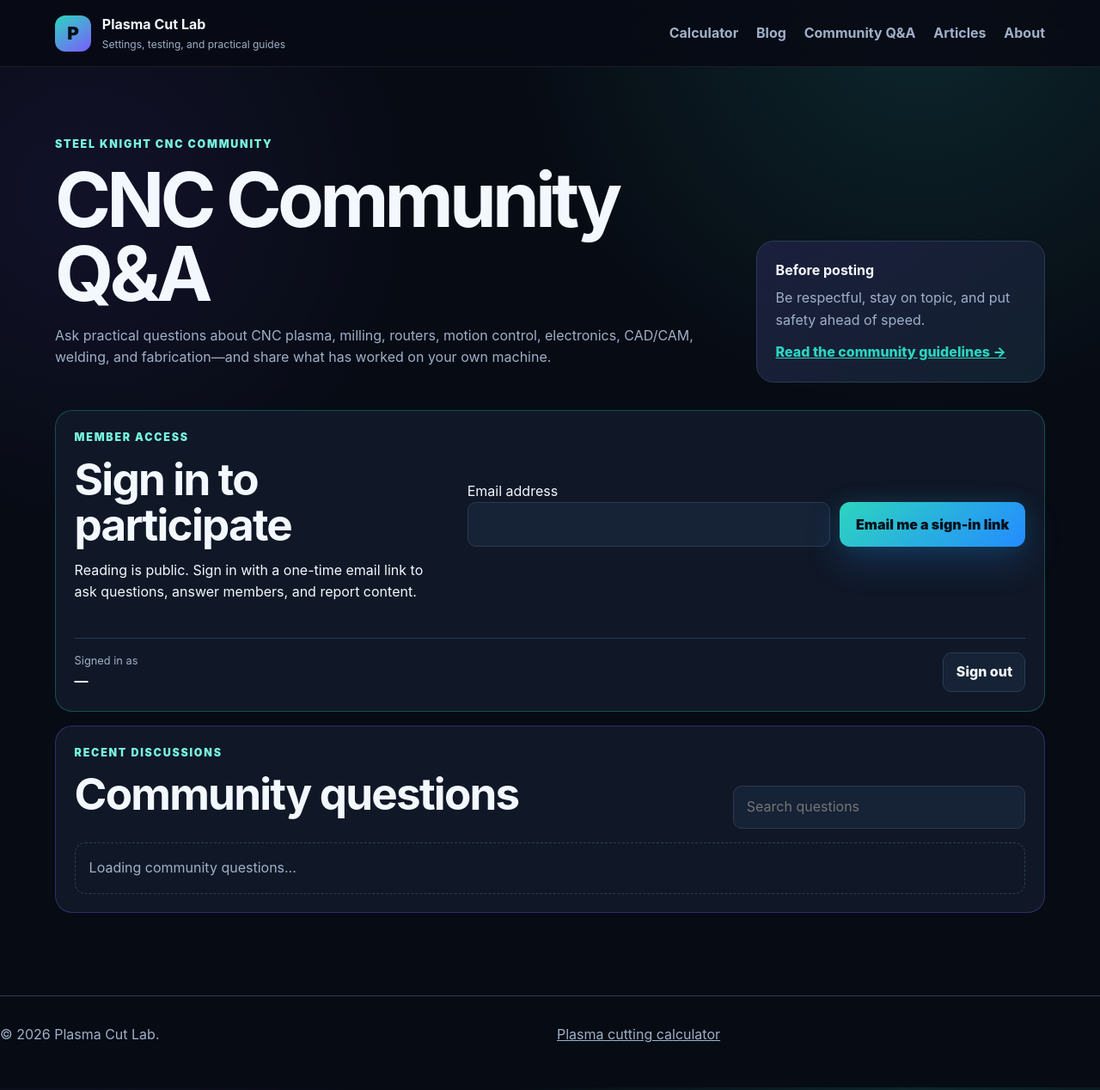
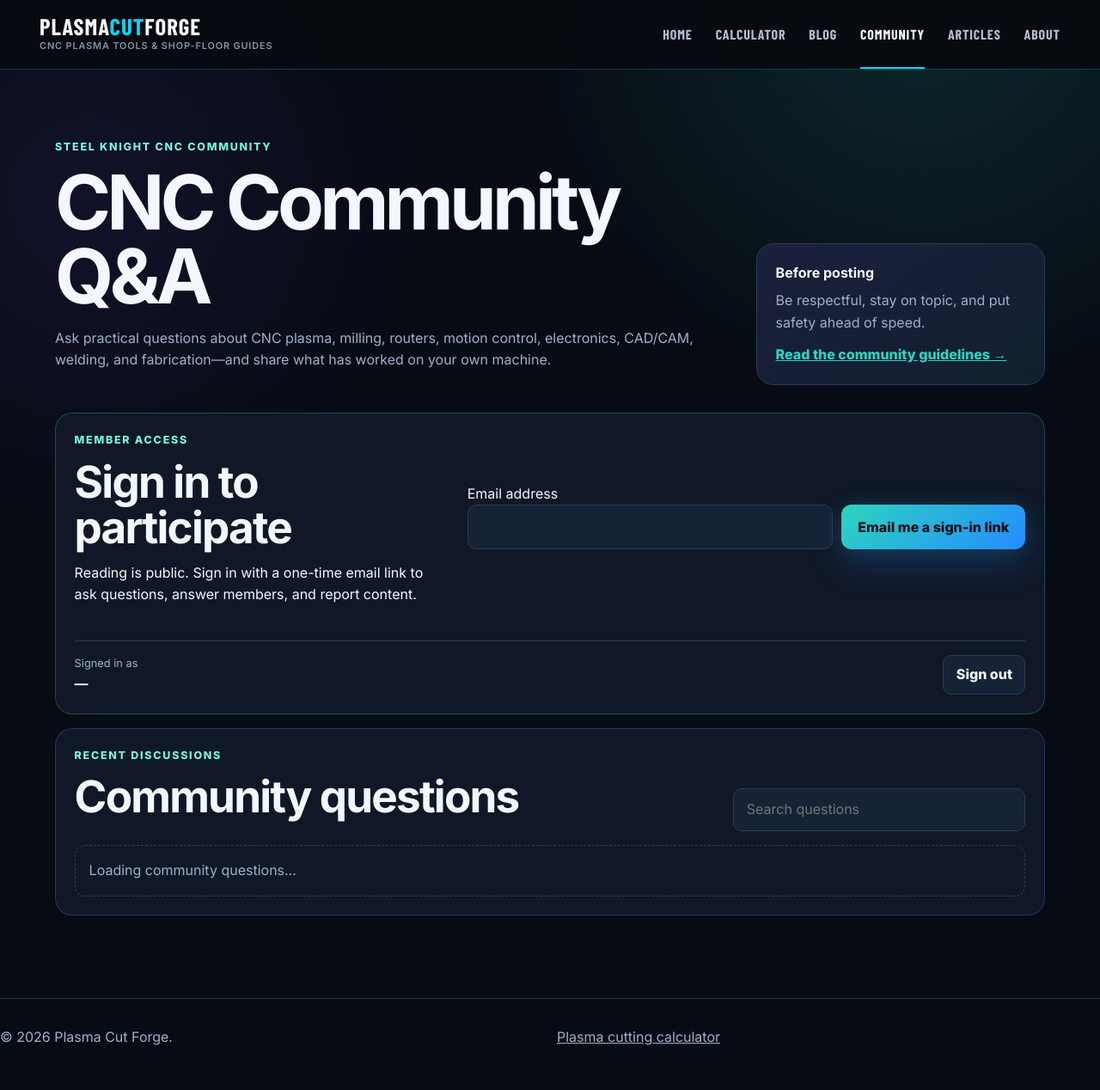
Before and after one commit to steelknightcnc-cmd/plasma-cutting-blog, a Jekyll site: the page built from community.html, in a window 1280 px wide and 1268 px high. Shown: the whole window at 86% size. Built offline with Jekyll 4.4.1, drawn with Linux system fonts in a browser that asks for light colours; some web fonts are replaced; a script that is not in the unit is left out.

Commit message:
Add files via upload
Fix Blog and Community styling for custom domain

```diff
--- a/_config.yml
+++ b/_config.yml
@@ -1,7 +1,7 @@
-title: Plasma Cut Lab
-description: Plasma cutting calculators, cut charts, testing, and practical guides.
-url: "https://steelknightcnc-cmd.github.io"
-baseurl: "/plasma-cutting-blog"
+title: Plasma Cut Forge
+description: CNC plasma calculators, cut charts, testing, troubleshooting, and practical shop-floor guides.
+url: "https://plasmacutforge.com"
+baseurl: ""
 timezone: Europe/Vienna
 markdown: kramdown
 permalink: /blog/:title/
@@ -12,8 +12,9 @@
       type: posts
     values:
       layout: post
-      author: Plasma Cut Lab
+      author: Plasma Cut Forge
 
 exclude:
   - README.md
+  - README_UPDATE.md
   - README_UPLOAD.md
--- a/_layouts/default.html
+++ b/_layouts/default.html
@@ -5,38 +5,41 @@
   <meta name="viewport" content="width=device-width, initial-scale=1">
   <meta name="description" content="{{ page.description | default: site.description | escape }}">
   <title>{% if page.title %}{{ page.title | escape }} | {% endif %}{{ site.title }}</title>
-  <link rel="icon" href="{{ '/favicon.ico' | relative_url }}" sizes="any">
-  <link rel="icon" type="image/png" sizes="32x32" href="{{ '/favicon-32x32.png' | relative_url }}">
-  <link rel="icon" type="image/png" sizes="16x16" href="{{ '/favicon-16x16.png' | relative_url }}">
-  <link rel="apple-touch-icon" sizes="180x180" href="{{ '/apple-touch-icon.png' | relative_url }}">
-  <link rel="manifest" href="{{ '/site.webmanifest' | relative_url }}">
+
+  <link rel="icon" href="/favicon.ico" sizes="any">
+  <link rel="icon" type="image/png" sizes="32x32" href="/favicon-32x32.png">
+  <link rel="icon" type="image/png" sizes="16x16" href="/favicon-16x16.png">
+  <link rel="apple-touch-icon" sizes="180x180" href="/apple-touch-icon.png">
+  <link rel="manifest" href="/site.webmanifest">
   <meta name="theme-color" content="#070b14">
-  <link rel="stylesheet" href="{{ '/styles.css?v=16.0' | relative_url }}">
+
+  <link rel="preconnect" href="https://fonts.googleapis.com">
+  <link rel="preconnect" href="https://fonts.gstatic.com" crossorigin>
+  <link href="https://fonts.googleapis.com/css2?family=Barlow+Condensed:wght@600;700;800;900&family=Inter:wght@400;500;600;700;800&display=swap" rel="stylesheet">
+  <link rel="stylesheet" href="/styles.css?v=24.0">
 </head>
 <body class="{{ page.body_class | default: 'article-page' }}">
-  <header class="site-header">
-    <a class="brand" href="{{ '/#top' | relative_url }}" aria-label="Plasma Cut Lab home">
-      <span class="brand-mark" aria-hidden="true">P</span>
-      <span>
-        <strong>Plasma Cut Lab</strong>
-        <small>Settings, testing, and practical guides</small>
-      </span>
+  <header class="site-header industrial-header">
+    <a class="brand industrial-brand" href="/#top" aria-label="Plasma Cut Forge home">
+      <span class="brand-wordmark">PLASMA<span>CUT</span>FORGE</span>
+      <small>CNC plasma tools &amp; shop-floor guides</small>
     </a>
 
-    <nav aria-label="Primary navigation">
-      <a href="{{ '/#calculator' | relative_url }}">Calculator</a>
-      <a href="{{ '/blog/' | relative_url }}">Blog</a>
-      <a href="{{ '/community/' | relative_url }}">Community Q&amp;A</a>
-      <a href="{{ '/#articles' | relative_url }}">Articles</a>
-      <a href="{{ '/#about' | relative_url }}">About</a>
+    <nav class="industrial-nav" aria-label="Primary navigation">
+      <a href="/#top">Home</a>
+      <a href="/#calculator">Calculator</a>
+      <a class="{% if page.url contains '/blog' %}active{% endif %}" href="/blog/">Blog</a>
+      <a class="{% if page.url contains '/community' %}active{% endif %}" href="/community/">Community</a>
+      <a href="/#articles">Articles</a>
+      <a href="/#about">About</a>
     </nav>
   </header>
 
   {{ content }}
 
   <footer>
-    <p>© {{ site.time | date: '%Y' }} Plasma Cut Lab.</p>
-    <p><a href="{{ '/#calculator' | relative_url }}">Plasma cutting calculator</a></p>
+    <p>© {{ site.time | date: '%Y' }} Plasma Cut Forge.</p>
+    <p><a href="/#calculator">Plasma cutting calculator</a></p>
   </footer>
 </body>
 </html>
--- a/_layouts/post.html
+++ b/_layouts/post.html
@@ -112,5 +112,5 @@
   </div>
 </main>
 
-<script src="{{ '/supabase-config.js?v=5.0' | relative_url }}" defer></script>
-<script src="{{ '/comments.js?v=8.0' | relative_url }}" defer></script>
+<script src="/supabase-config.js?v=5.0" defer></script>
+<script src="/comments.js?v=8.0" defer></script>
--- a/blog.html
+++ b/blog.html
@@ -8,7 +8,7 @@
 <main class="blog-main">
   <header class="blog-header">
     <a class="article-back" href="{{ '/#top' | relative_url }}">← Back to the calculator</a>
-    <p class="eyebrow">Plasma Cut Lab Blog</p>
+    <p class="eyebrow">Plasma Cut Forge Blog</p>
     <h1>Practical Plasma-Cutting Guides</h1>
     <p>
       Beginner-friendly articles covering settings, cut quality, air systems,
--- a/community.html
+++ b/community.html
@@ -1,70 +1,11 @@
 ---
-layout: null
+layout: default
+title: CNC Community Q&A
+description: Ask and answer practical CNC, plasma cutting, milling, motion-control, electronics, and fabrication questions.
 permalink: /community/
+body_class: community-page
 ---
-<!doctype html>
-<html lang="en">
-<head>
-  <meta charset="utf-8">
-  <meta name="viewport" content="width=device-width, initial-scale=1">
-  <meta name="description" content="Ask and answer practical CNC, plasma cutting, milling, motion-control, electronics, and fabrication questions.">
-  <title>CNC Community Q&amp;A | Plasma Cut Lab</title>
-  <link rel="icon" href="/favicon.ico" sizes="any">
-  <link rel="icon" type="image/png" sizes="32x32" href="/favicon-32x32.png">
-  <link rel="icon" type="image/png" sizes="16x16" href="/favicon-16x16.png">
-  <link rel="apple-touch-icon" sizes="180x180" href="/apple-touch-icon.png">
-  <link rel="manifest" href="/site.webmanifest">
-  <meta name="theme-color" content="#070b14">
-  <link rel="stylesheet" href="/plasma-cutting-blog/styles.css?v=16.0">
-
-<style>
-  #question-body {
-    display: block;
-    box-sizing: border-box;
-    width: 100%;
-    min-width: 100%;
-    min-height: 240px;
-    padding: 1rem;
-    line-height: 1.55;
-  }
-
-  #answer-body {
-    display: block;
-    box-sizing: border-box;
-    width: 100%;
-    min-width: 100%;
-    min-height: 200px;
-    padding: 1rem;
-    line-height: 1.55;
-  }
-
-  @media (max-width: 600px) {
-    #question-body { min-height: 210px; }
-    #answer-body { min-height: 180px; }
-  }
-</style>
-
-</head>
-<body class="community-page">
-  <header class="site-header">
-    <a class="brand" href="/plasma-cutting-blog/#top" aria-label="Plasma Cut Lab home">
-      <span class="brand-mark" aria-hidden="true">P</span>
-      <span>
-        <strong>Plasma Cut Lab</strong>
-        <small>Settings, testing, and practical guides</small>
-      </span>
-    </a>
-
-    <nav aria-label="Primary navigation">
-      <a href="/plasma-cutting-blog/#calculator">Calculator</a>
-      <a href="/plasma-cutting-blog/blog/">Blog</a>
-      <a href="/plasma-cutting-blog/community/">Community Q&amp;A</a>
-      <a href="/plasma-cutting-blog/#articles">Articles</a>
-      <a href="/plasma-cutting-blog/#about">About</a>
-    </nav>
-  </header>
-
-  <main class="community-main">
+<main class="community-main">
   <header class="community-hero">
     <div>
       <p class="eyebrow">Steel Knight CNC Community</p>
@@ -79,7 +20,7 @@
     <aside class="community-guideline-card">
       <strong>Before posting</strong>
       <p>Be respectful, stay on topic, and put safety ahead of speed.</p>
-      <a href="/plasma-cutting-blog/community-guidelines/">Read the community guidelines →</a>
+      <a href="{{ '/community-guidelines/' | relative_url }}">Read the community guidelines →</a>
     </aside>
   </header>
 
@@ -145,7 +86,7 @@
       </div>
       <label class="guideline-confirmation">
         <input type="checkbox" required>
-        <span>I agree to the <a href="/plasma-cutting-blog/community-guidelines/">community guidelines</a>.</span>
+        <span>I agree to the <a href="{{ '/community-guidelines/' | relative_url }}">community guidelines</a>.</span>
       </label>
       <button class="calculate-button question-submit" type="submit">Post question</button>
       <p class="community-form-message" id="question-message"></p>
@@ -229,13 +170,5 @@
 </dialog>
 
 <script src="https://cdn.jsdelivr.net/npm/@supabase/supabase-js@2"></script>
-<script src="/plasma-cutting-blog/supabase-config.js?v=5.0"></script>
-<script src="/plasma-cutting-blog/community.js?v=10.0"></script>
-
-
-  <footer>
-    <p>© 2026 Plasma Cut Lab.</p>
-    <p><a href="/plasma-cutting-blog/#calculator">Plasma cutting calculator</a></p>
-  </footer>
-</body>
-</html>
+<script src="/supabase-config.js?v=5.0"></script>
+<script src="/community.js?v=24.0"></script>
--- a/community.js
+++ b/community.js
@@ -93,7 +93,7 @@
   async function sendLink(event) {
     event.preventDefault();
     setMessage(el.authMsg, "Sending sign-in link…");
-    const redirect = `${window.location.origin}/plasma-cutting-blog/community/`;
+    const redirect = `${window.location.origin}/community/`;
     const { error } = await db.auth.signInWithOtp({
       email: el.email.value.trim(),
       options: { emailRedirectTo: redirect }
--- a/index.html
+++ b/index.html
@@ -14,7 +14,7 @@
   <link rel="preconnect" href="https://fonts.googleapis.com">
   <link rel="preconnect" href="https://fonts.gstatic.com" crossorigin>
   <link href="https://fonts.googleapis.com/css2?family=Barlow+Condensed:wght@600;700;800;900&family=Inter:wght@400;500;600;700;800&display=swap" rel="stylesheet">
-  <link rel="stylesheet" href="styles.css?v=20.0">
+  <link rel="stylesheet" href="styles.css?v=24.0">
   <script src="cut-chart-data.js?v=4.1" defer></script>
   <script src="supabase-config.js?v=5.0" defer></script>
   <script src="app.js?v=5.1" defer></script>
```
Also changed, not shown: other parts of index.html (+1 -1 lines).
